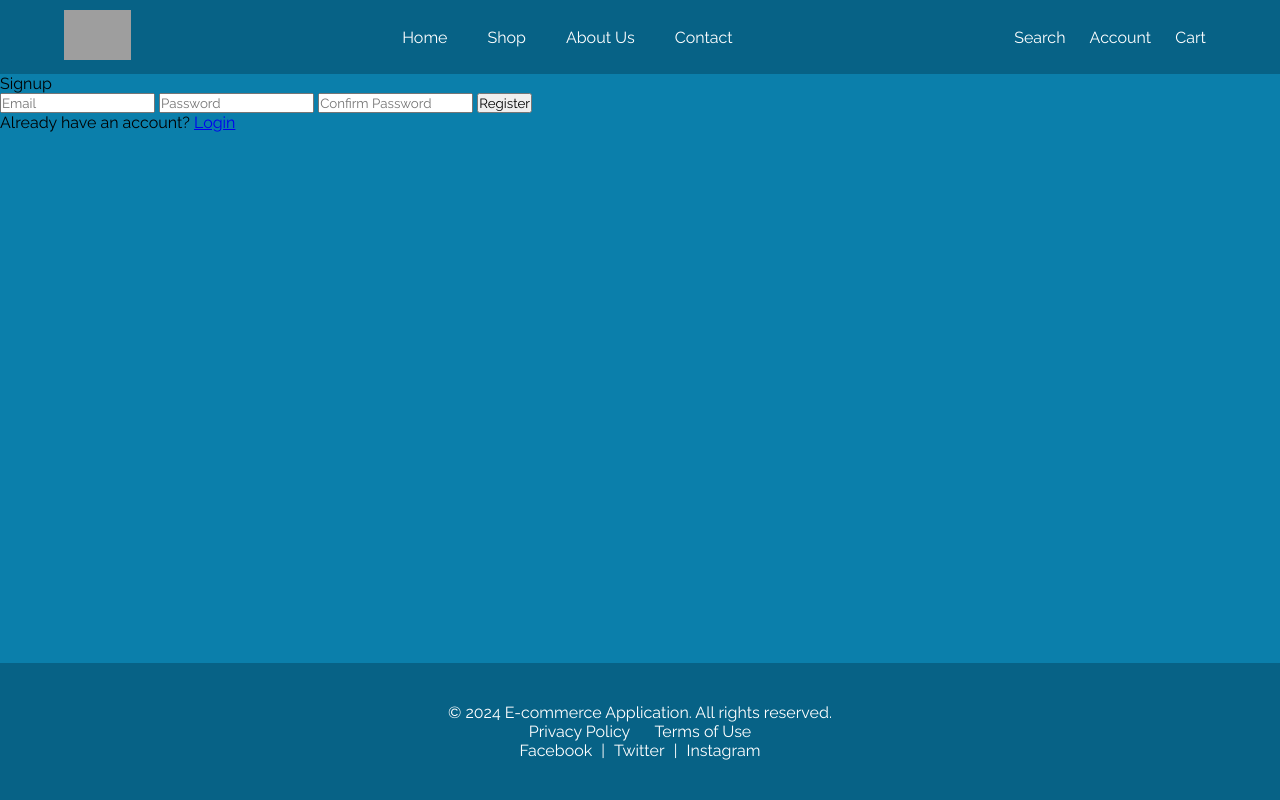
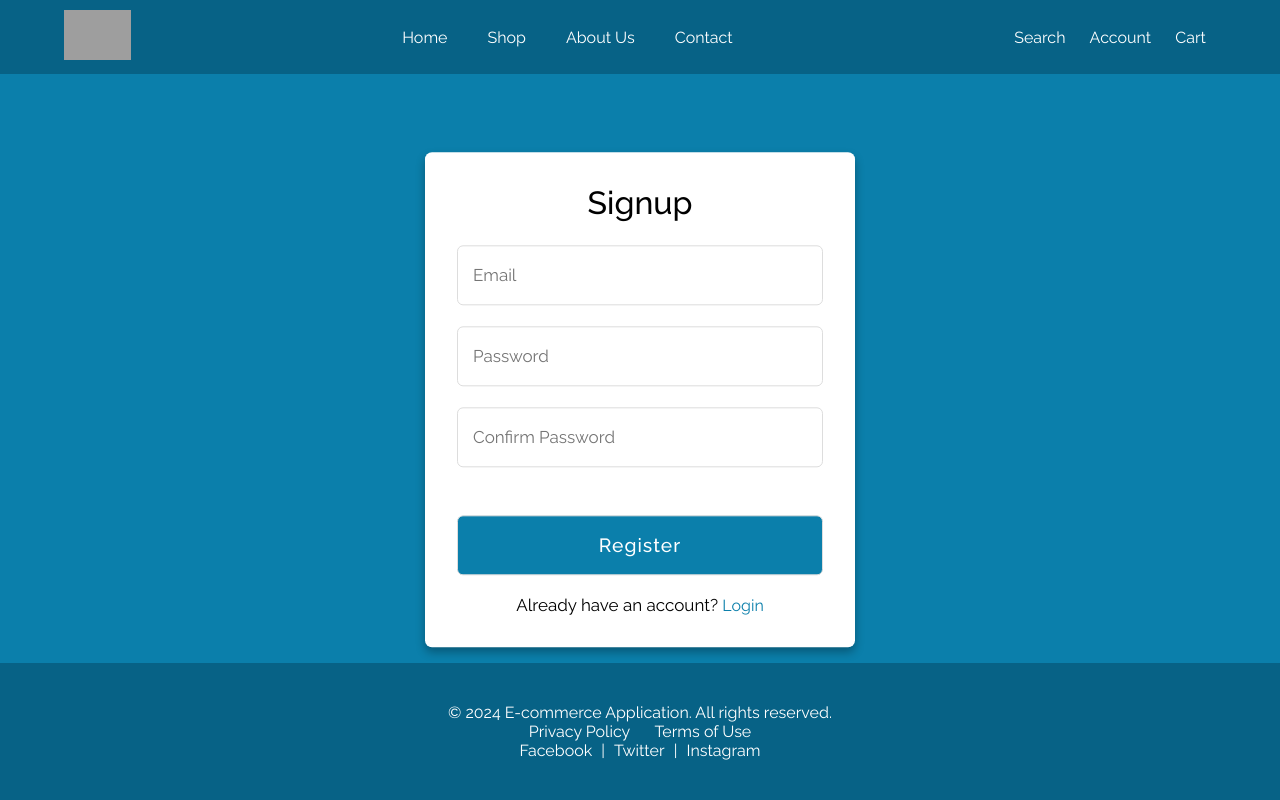
Before and after one commit to DarakhshanF/Django-eComm-app, a Django app: page /users/register/ in a window 1280 px wide. Run offline with Django 4.2, Linux system fonts and the light colour scheme; grey boxes are pictures that could not be loaded.

Commit message:
Style the Sign up page and add custom css block in index.html

```diff
--- a/eCommerce/templates/home/index.html
+++ b/eCommerce/templates/home/index.html
@@ -6,6 +6,8 @@
   <meta name="viewport" content="width=device-width, initial-scale=1.0">
   <title>E-commerce Application</title>
   <link rel="stylesheet" href="{% static 'css/index.css' %}">
+  {% block extra_css %}
+  {% endblock %}
 </head>
 <body>
   <header class="header">
--- a/eCommerce/templates/users/signup.html
+++ b/eCommerce/templates/users/signup.html
@@ -1,9 +1,14 @@
 {% extends 'home/index.html' %}
+
+{%load static%}
+{% block extra_css %}
+  <link rel="stylesheet" href="{% static 'css/signup.css' %}">
+{% endblock %}
 
 {% block title %}Sign Up Page{% endblock %}
 
 {% block content %}
-  <div class="signup-container">
+  <div class="container">
     <div class="form registration">
       <header>Signup</header>
       <form method="POST" action="{% url 'users:register' %}">
```
